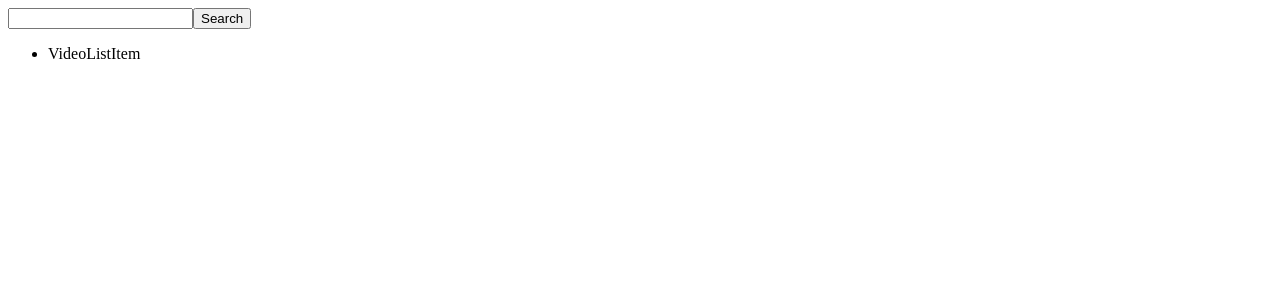
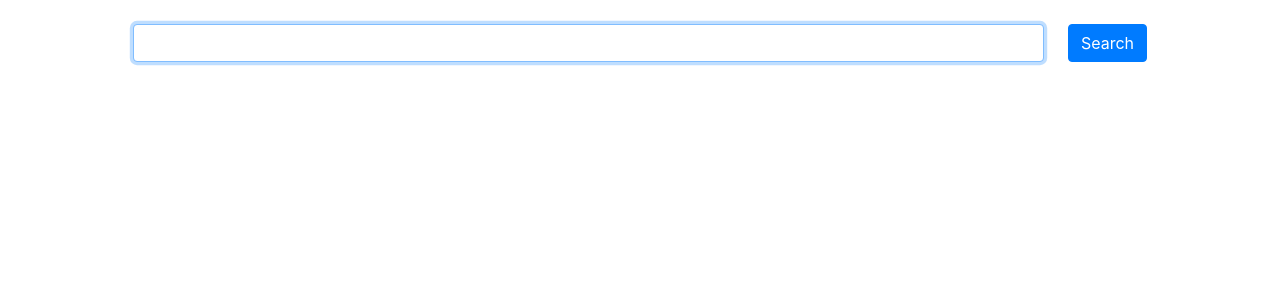
Before and after one commit to diazpablo/vue-video-browser, a Vue app: page / in a window 1280 px wide. Shown: the top 300 px of the page. Built offline with nearby package versions, Linux system fonts and the light colour scheme.

Commit message:
add bootstrap and some styling

```diff
--- a/public/index.html
+++ b/public/index.html
@@ -6,6 +6,7 @@
 	<meta name="viewport" content="width=device-width,initial-scale=1.0">
 	<link rel="icon" href="<%= BASE_URL %>favicon.ico">
 	<title><%= htmlWebpackPlugin.options.title %></title>
+	<link rel="stylesheet" href="https://stackpath.bootstrapcdn.com/bootstrap/4.5.2/css/bootstrap.min.css">
 </head>
 <body>
 	<noscript>
--- a/src/App.vue
+++ b/src/App.vue
@@ -1,5 +1,5 @@
 <template>
-	<div id="app">
+	<div class="container">
 		<SearchBar @termChange="onTermChange"></SearchBar>
 		<VideoList :videos="videos" />
 	</div>
--- a/src/components/SearchBar.vue
+++ b/src/components/SearchBar.vue
@@ -1,8 +1,8 @@
 <template>
 	<div>
-		<form @submit.prevent="onSubmit">
-			<input type="text" name="search" />
-			<input type="submit" value="Search" />
+		<form @submit.prevent="onSubmit" class="d-flex py-4 px-5">
+			<input class="form-control" type="text" name="search" autofocus />
+			<input class="btn btn-primary ml-4" type="submit" value="Search" />
 		</form>
 	</div>
 </template>
@@ -18,5 +18,6 @@ export default {
 }
 </script>
 
-<style>
+<style scoped>
+
 </style>
--- a/src/components/VideoList.vue
+++ b/src/components/VideoList.vue
@@ -1,6 +1,10 @@
 <template>
-	<ul>
-		<VideoListItem/>
+	<ul class="list-group">
+		<VideoListItem
+			v-for="video in videos"
+			:key="video.etag"
+			:video="video.snippet"
+		/>
 	</ul>
 </template>
 
--- a/src/components/VideoListItem.vue
+++ b/src/components/VideoListItem.vue
@@ -1,12 +1,15 @@
 <template>
-	<li>
-		VideoListItem
+	<li class="list-group-item">
+		{{ video.title }}
 	</li>
 </template>
 
 <script>
 export default {
-	name: "VideoListItem"
+	name: "VideoListItem",
+	props: {
+		video: Object
+	}
 }
 </script>
 
```
Lines whose indentation alone changed are shown as unchanged.
